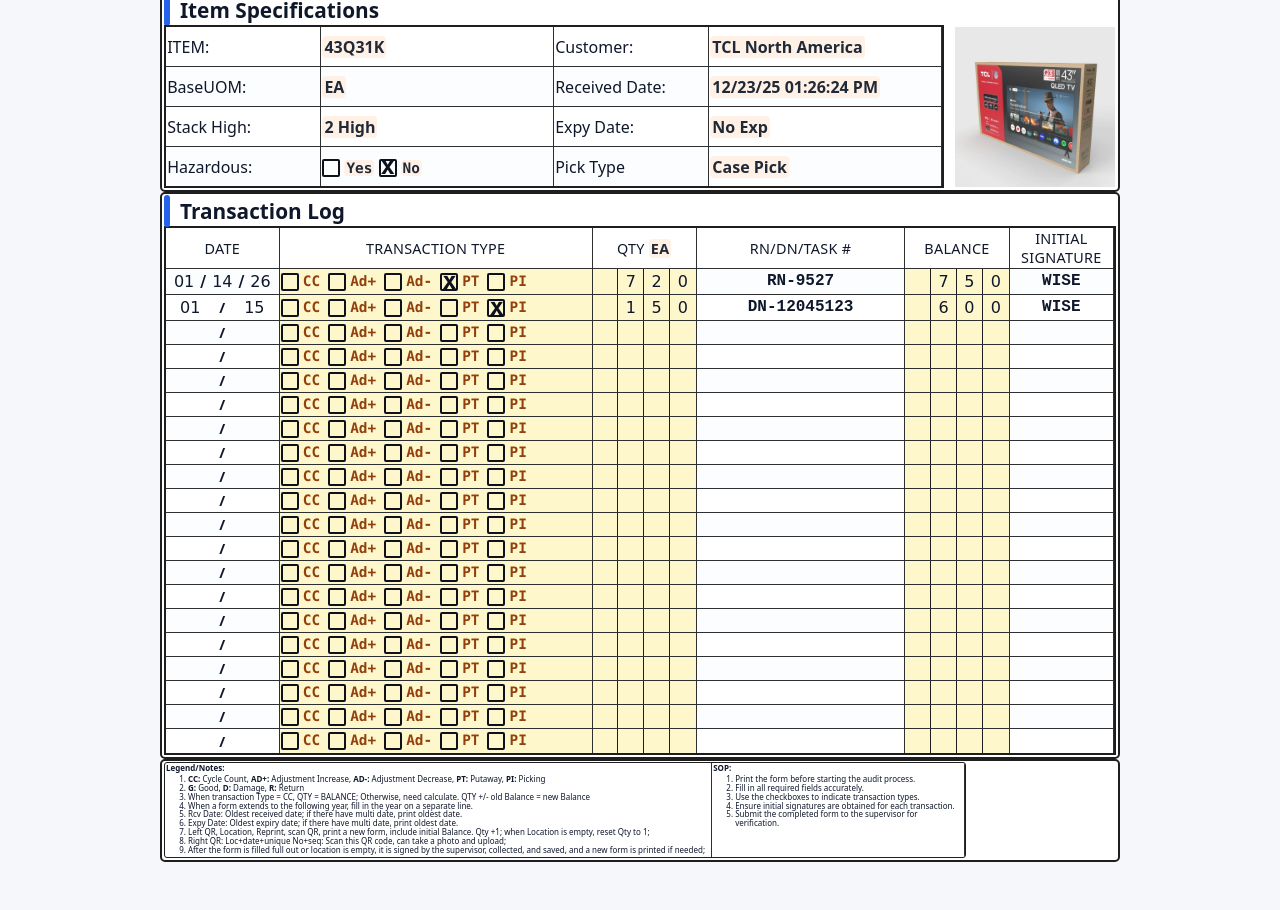
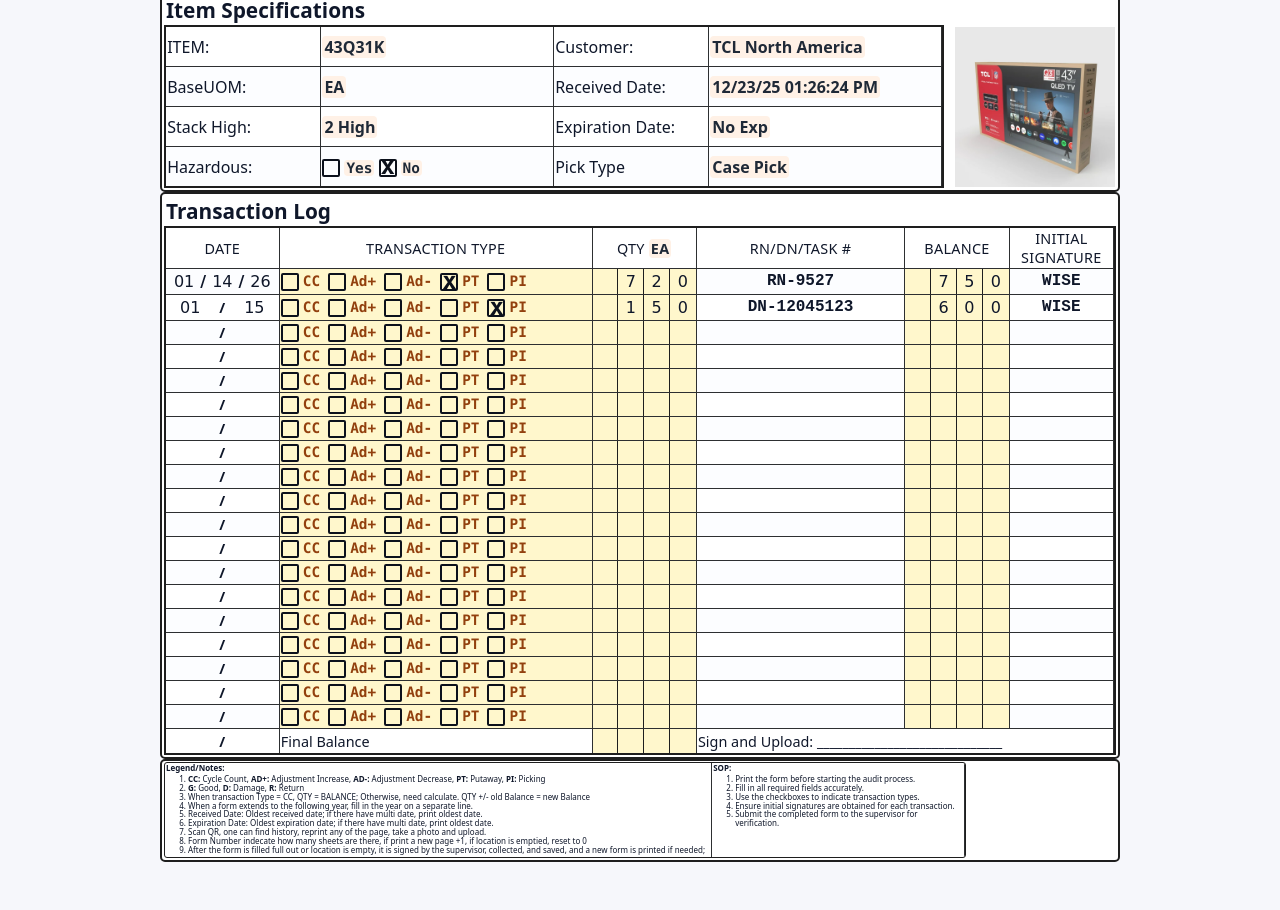
Before and after one commit to RPIFisherman/warehoue_paperwork, a website: page src/pages/transaction_log.html in a window 1280 px wide. Shown: the part 171-1081 px from the top of the page. Drawn offline with Linux system fonts and the light colour scheme.

Commit message:
transaction log bug fix

```diff
--- a/src/pages/transaction_log.html
+++ b/src/pages/transaction_log.html
@@ -33,7 +33,7 @@
 
       <div class="header-images">
         <div>
-          <count class="counttext"><span class="important">Form 3 of 3 </span></count>
+          <count class="counttext"><span class="important">Form No. 3</span></count>
           <br>
           <div class="location-status">
             <div class="status-section good">G</div>
@@ -67,7 +67,7 @@
           <tr>
             <td>Stack High:</td>
             <td><span class="important">2 High</span></td>
-            <td>Expy Date:</td>
+            <td>Expiration Date:</td>
             <td><span class="important">No Exp</span></td>
           </tr>
           <tr>
@@ -861,14 +861,8 @@
               <div class="cell-number"></div>
             </div>
           </td>
-          <td style="background: var(--highlight);">
-            <div style="display: flex; flex-wrap: wrap; gap: 8px;">
-              <label class="checkbox"><input type="checkbox" hidden><span class="checkdesc">CC</span></label>
-              <label class="checkbox"><input type="checkbox" hidden><span class="checkdesc">Ad+</span></label>
-              <label class="checkbox"><input type="checkbox" hidden><span class="checkdesc">Ad-</span></label>
-              <label class="checkbox"><input type="checkbox" hidden><span class="checkdesc">PT</span></label>
-              <label class="checkbox"><input type="checkbox" hidden><span class="checkdesc">PI</span></label>
-            </div>
+          <td>
+            Final Balance
           </td>
           <td style="padding: 0; background: var(--highlight);">
             <div class="qty-balance-grid">
@@ -878,20 +872,10 @@
               <div class="grid-cell-number"></div>
             </div>
           </td>
-          <td>
-            <div class="cell-letter"></div>
+          <td colspan="3">
+            Sign and Upload: _____________________________
           </td>
-          <td style="padding: 0; background: var(--highlight);">
-            <div class="qty-balance-grid">
-              <div class="grid-cell-number"></div>
-              <div class="grid-cell-number"></div>
-              <div class="grid-cell-number"></div>
-              <div class="grid-cell-number"></div>
-            </div>
-          </td>
-          <td>
-            <div class="cell-letter"></div>
-          </td>
+
         </tr>
       </table>
     </div>
@@ -912,11 +896,10 @@
                 <li>When transaction Type = CC, QTY = BALANCE; Otherwise, need calculate. QTY +/- old Balance = new
                   Balance</li>
                 <li>When a form extends to the following year, fill in the year on a separate line.</li>
-                <li>Rcv Date: Oldest received date; if there have multi date, print oldest date.</li>
-                <li>Expy Date: Oldest expiry date; if there have multi date, print oldest date.</li>
-                <li>Left QR, Location, Reprint, scan QR, print a new form, include initial Balance. Qty +1; when
-                  Location is empty, reset Qty to 1;</li>
-                <li>Right QR: Loc+date+unique No+seq: Scan this QR code, can take a photo and upload;</li>
+                <li>Received Date: Oldest received date; if there have multi date, print oldest date.</li>
+                <li>Expiration Date: Oldest expiration date; if there have multi date, print oldest date.</li>
+                <li>Scan QR, one can find history, reprint any of the page, take a photo and upload.</li>
+                <li>Form Number indecate how many sheets are there, if print a new page +1, if location is emptied, reset to 0</li>
                 <li>After the form is filled full out or location is empty, it is signed by the supervisor, collected,
                   and saved, and a new form is printed if needed;</li>
               </ol>
--- a/src/styles/transaction_log.css
+++ b/src/styles/transaction_log.css
@@ -23,6 +23,14 @@
   margin: auto;
   gap: 0;
   border: 3px solid black;
+}
+
+.section h2 {
+  margin: 2px
+}
+
+.section h2::before {
+  all: unset;
 }
 
 .status-section {
```
